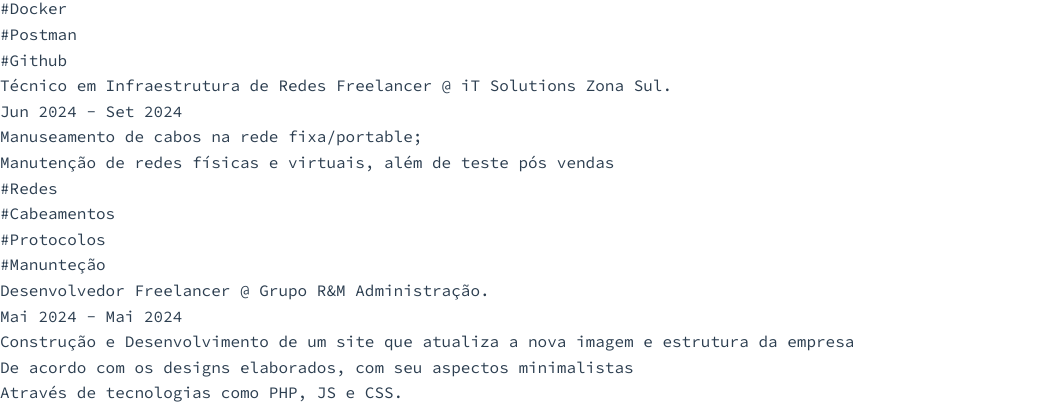
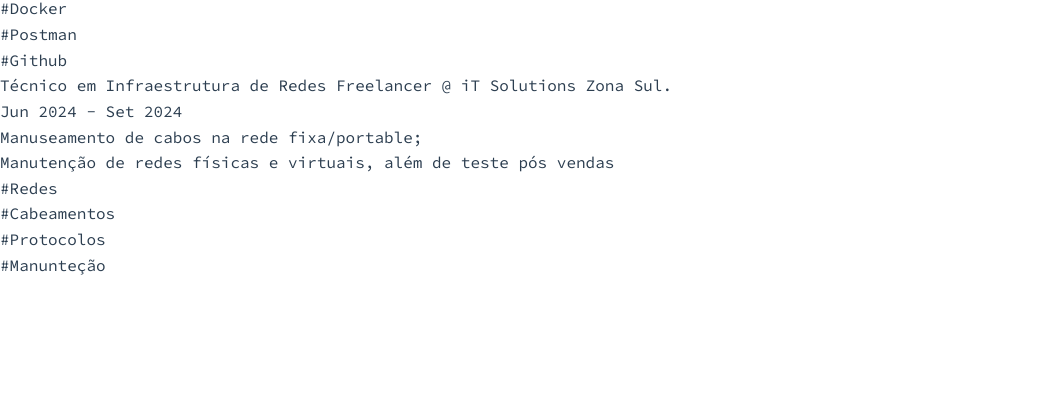
Before and after one commit to belforz/portfolioreact, a React (Vite) app in the folder app/: page / in a window 1280 px wide. Shown: the part 3861-4271 px from the top of the page, without its empty margins (0-1060 px from the left). Built offline with nearby package versions, Linux system fonts and the light colour scheme.

Commit message:
fix: layout card

```diff
--- a/app/src/components/cards/ExperienceCard.tsx
+++ b/app/src/components/cards/ExperienceCard.tsx
@@ -1,13 +1,16 @@
 import type { ExperienceProps } from "../../types/sections";
+import { forwardRef } from "react";
 
 interface ExperienceCardProps {
     experience: ExperienceProps
+    className?: string
+    style?: React.CSSProperties
 }
 
 
-const ExperienceCard: React.FC<ExperienceCardProps> = ({ experience }) => {
+const ExperienceCard = forwardRef<HTMLDivElement, ExperienceCardProps>(({ experience, className = "", style }, ref) => {
     return (
-        <div className="flex flex-col flex-1 rounded-md bg-white shadow-md hover:shadow-lg hover:-translate-y-1 motion-reduce:hover:translate-y-0 motion-reduce:hover:shadow-md dark:bg-slate-800 text-left p-4 transition-all duration-300">
+        <div ref={ref} className={`flex flex-col flex-1 min-h-80 rounded-md shadow-md hover:shadow-lg hover:-translate-y-3 motion-reduce:hover:translate-y-0 motion-reduce:hover:shadow-md text-left p-4 transition-all duration-300 ${className}`} style={style}>
             <h3 className="text-xl font-extrabold"> {experience.position} @ {experience.company.name} </h3>
             <p className="italic">{experience.duration}</p>
             <ul className="list-['\1F449'] pl-6 pt-4 text-slate-500 dark:text-slate-300">
@@ -26,6 +29,6 @@
 
         </div>
     )
-}
+});
 
 export default ExperienceCard;
--- a/app/src/components/workcard.tsx
+++ b/app/src/components/workcard.tsx
@@ -1,5 +1,5 @@
 import type { ExperienceSectionProps, ExperienceProps } from "../types/sections";
-import { useRef } from "react";
+import { useRef, useEffect, useState } from "react";
 
 import ExperienceCard from "./cards/ExperienceCard";
 import { useOnIntersect } from "../hooks/onIntersect";
@@ -7,6 +7,8 @@
 
 export function Experience({ transitions, content }: ExperienceSectionProps) {
     const experienceSection = useRef<HTMLElement>(null) as React.RefObject<HTMLElement>;
+    const refs = useRef<(HTMLDivElement | null)[]>([]);
+    const [maxHeight, setMaxHeight] = useState(0);
     const intersectionVisible = useOnIntersect(experienceSection, transitions.showOnce, {
         threshold: transitions.thresholdOption,
     });
@@ -15,6 +17,12 @@
         window.matchMedia("(prefers-reduced-motion: no-preference)").matches
             ? intersectionVisible
             : true;
+
+    useEffect(() => {
+        const heights = refs.current.map(ref => ref?.offsetHeight || 0);
+        const max = Math.max(...heights);
+        setMaxHeight(max);
+    }, [content.experiences]);
 
     return (
         <section
@@ -29,20 +37,18 @@
                         : "translate-y-4 opacity-0 blur-sm"
                 } transition-all motion-reduce:transition-none duration-500`}
             >
-                <h1 className="text-3xl font-bold pr-5">🛡️ Experiencias</h1>
+                <h1 className="text-3xl font-bold pr-5 ">🛡️ Experiencias</h1>
                 <div className="flex-grow border-t border-black dark:border-white border-1"></div>
             </div>
             <div
-                className={`relative flex py-5 items-center ${
+                className={`flex flex-col space-y-4 mb-4 lg:grid lg:grid-cols-2 lg:gap-x-8 lg:gap-y-4 lg:space-y-2 mb-36 transition-all motion-reduce:transition-none duration-500 delay-300 ${
                     visible
                         ? "translate-y-0 opacity-100 blur-0"
                         : "translate-y-4 opacity-0 blur-sm"
                 }`}
             >
                { content.experiences.map((experience: ExperienceProps, index: number) => (
-                    <div key={index} className="mb-8">
-                        <ExperienceCard experience={experience} />
-                    </div>
+                    <ExperienceCard key={index} experience={experience} className={`${index % 2 === 0 ? 'bg-white !dark:bg-slate-900' : 'bg-gray-100 !dark:bg-slate-600'} ${index % 2 !== 0 ? 'lg:mb-4' : ''}`} ref={(el) => { refs.current[index] = el; }} style={{ minHeight: maxHeight || undefined }} />
                ))}
             </div>
         </section>
```
